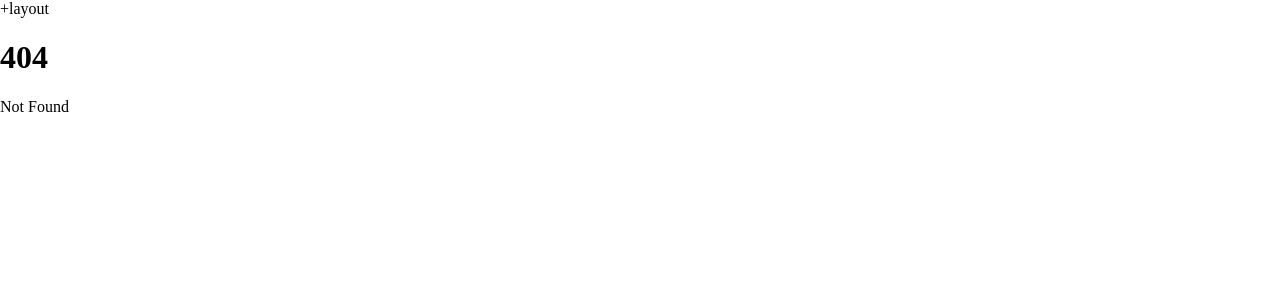
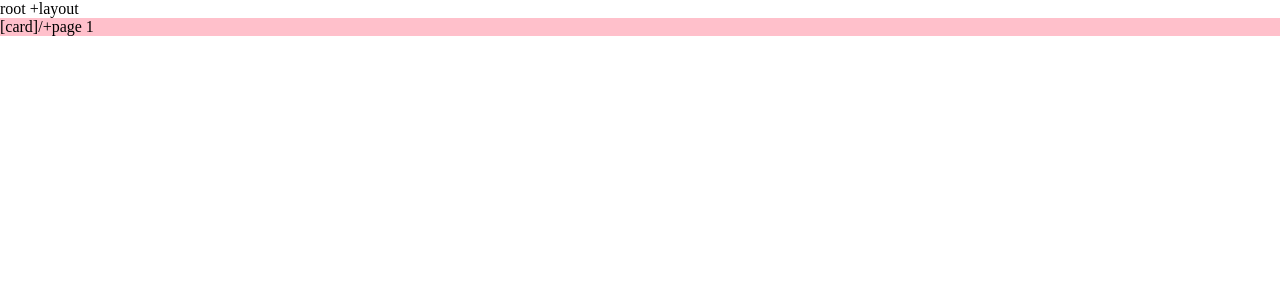
Before and after one commit to ZYinMD/marvelsnap-on-screen, a SvelteKit app in the folder ui/: page /1 in a window 1280 px wide. Before the commit this address had no page. Shown: the top 300 px of the page. Built offline with nearby package versions, Linux system fonts and the light colour scheme.

Commit message:
ui: mvp of routing

```diff
--- a/ui/src/routes/+layout.svelte
+++ b/ui/src/routes/+layout.svelte
@@ -8,6 +8,6 @@
 </svelte:head>
 
 <div class="app">
-  <div>+layout</div>
+  <div>root +layout</div>
   <slot />
 </div>
--- a/ui/src/routes/+page.svelte
+++ b/ui/src/routes/+page.svelte
@@ -1,7 +1,7 @@
 <script lang="ts">
 </script>
 
-<div class="container">+page</div>
+<div class="container">root +page</div>
 
 <style>
 </style>
--- /dev/null
+++ b/ui/src/routes/[card]/+page.svelte
@@ -0,0 +1,11 @@
+<script lang="ts">
+  export let data;
+</script>
+
+<div class="container">[card]/+page {data.card}</div>
+
+<style>
+  .container {
+    background-color: Pink;
+  }
+</style>
--- /dev/null
+++ b/ui/src/routes/[card]/+page.ts
@@ -0,0 +1,3 @@
+export function load({ params }) {
+  return { card: params.card };
+}
```
